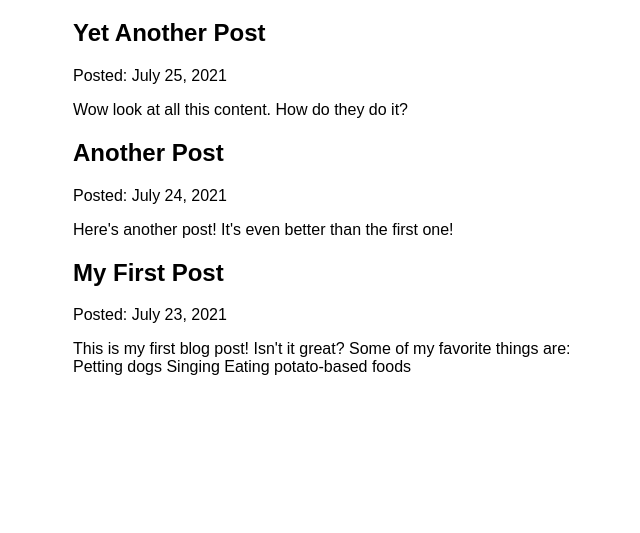
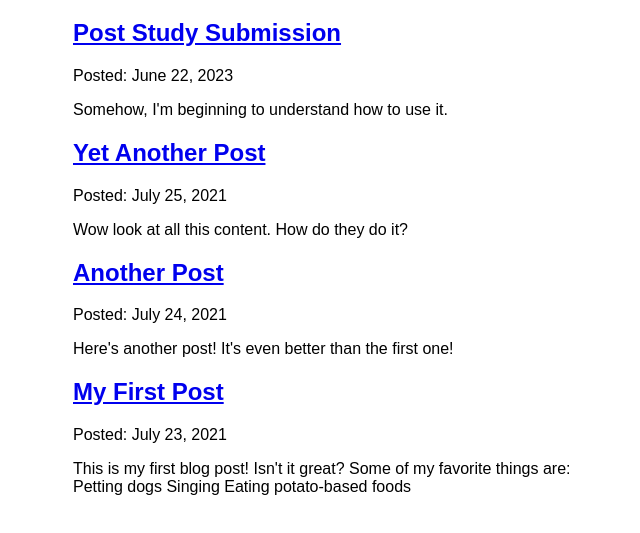
Before and after one commit to yasu-pro/gatsby_test, a Gatsby site: page /blog in a window 1280 px wide. Shown: the part 157-690 px from the top of the page, without its empty margins (317-957 px from the left). Built offline with nearby package versions, Linux system fonts and the light colour scheme; Gatsby itself is replaced by a stand-in of ours.

Commit message:
Finished Gatsby Tutorial Part 6

```diff
--- /dev/null
+++ b/blog/post-study-submission.mdx
@@ -0,0 +1,7 @@
+---
+title: "Post Study Submission"
+date: "2023-06-22"
+slug: "post-study-submission"
+---
+
+Somehow, I'm beginning to understand how to use it.
--- a/src/pages/blog.js
+++ b/src/pages/blog/index.js
@@ -1,15 +1,20 @@
 import * as React from 'react'
-import { graphql } from 'gatsby'
-import Layout from '../components/layout'
-import {Seo} from '../components/seo'
+import { Link, graphql } from 'gatsby'
+import Layout from '../../components/layout'
+import {Seo} from '../../components/seo'
 
 const BlogPage = ({ data }) => {
+  console.log(data);
   return (
     <Layout pageTitle="My Blog Posts">
       {
         data.allMdx.nodes.map((node) => (
           <article key={node.id}>
-            <h2>{node.frontmatter.title}</h2>
+            <h2>
+              <Link to={`/blog/${node.frontmatter.slug}`}>
+                {node.frontmatter.title}
+              </Link>
+            </h2>
             <p>Posted: {node.frontmatter.date}</p>
             <p>{node.excerpt}</p>
           </article>
@@ -26,6 +31,7 @@ export const query = graphql`
         frontmatter {
           date(formatString: "MMMM D, YYYY")
           title
+          slug
         }
         id
         excerpt
```
Also changed, not shown: src/pages/blog/{mdx.frontmatter__slug}.js (added, +36 -0 lines).
